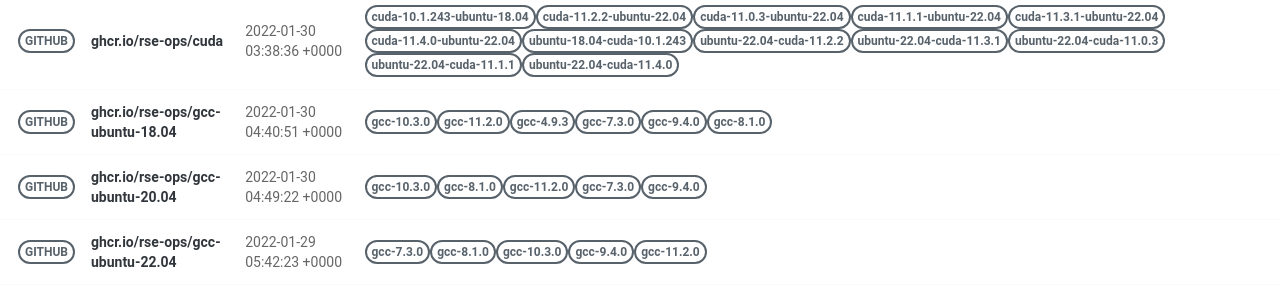
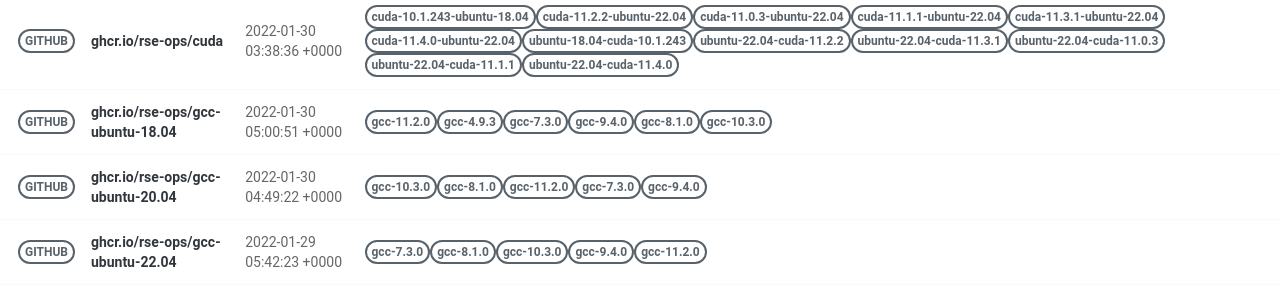
Before and after one commit to rse-ops/docker-images, a Jekyll site: the page built from pages/index.md, in a window 1280 px wide. Shown: the part 502-801 px from the top of the page. Built offline with Jekyll 4.4.1, drawn with Linux system fonts in a browser that asks for light colours; nearby versions of some CDN libraries.

Commit message:
Automated push to update library 2022-01-30

```diff
--- a/_library/ghcr.io-rse-ops-gcc-ubuntu-18.04.md
+++ b/_library/ghcr.io-rse-ops-gcc-ubuntu-18.04.md
@@ -1,14 +1,11 @@
 ---
 layout: container
 name: ghcr.io/rse-ops/gcc-ubuntu-18.04
-updated_at: 2022-01-30 04:40:51.969663
+updated_at: 2022-01-30 05:00:51.252738
 
 
 container_url: https://github.com/orgs/rse-ops/packages/container/package/gcc-ubuntu-18.04
 versions:
- - tag: gcc-10.3.0
-   dockerfile: https://github.com/rse-ops/docker-images/blob/main/ubuntu/gcc/Dockerfile
-   manifest: https://crane.ggcr.dev/manifest/ghcr.io/rse-ops/gcc-ubuntu-18.04:gcc-10.3.0
  - tag: gcc-11.2.0
    dockerfile: https://github.com/rse-ops/docker-images/blob/main/ubuntu/gcc/Dockerfile
    manifest: https://crane.ggcr.dev/manifest/ghcr.io/rse-ops/gcc-ubuntu-18.04:gcc-11.2.0
```
Also changed, not shown: other parts of _library/ghcr.io-rse-ops-gcc-ubuntu-18.04.md (+3 -0 lines).
